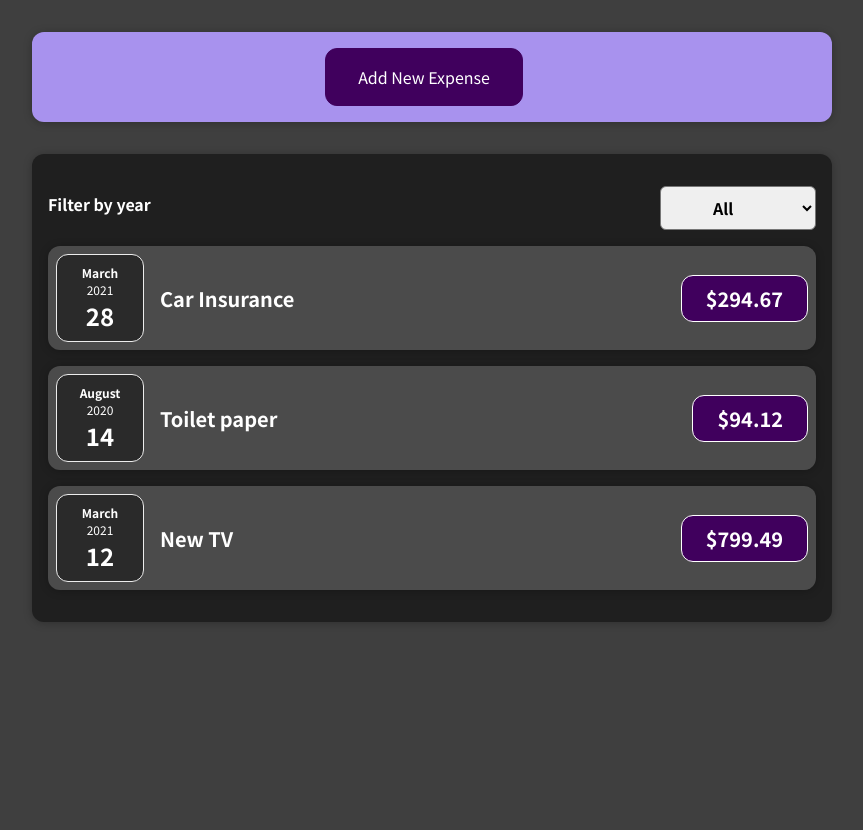
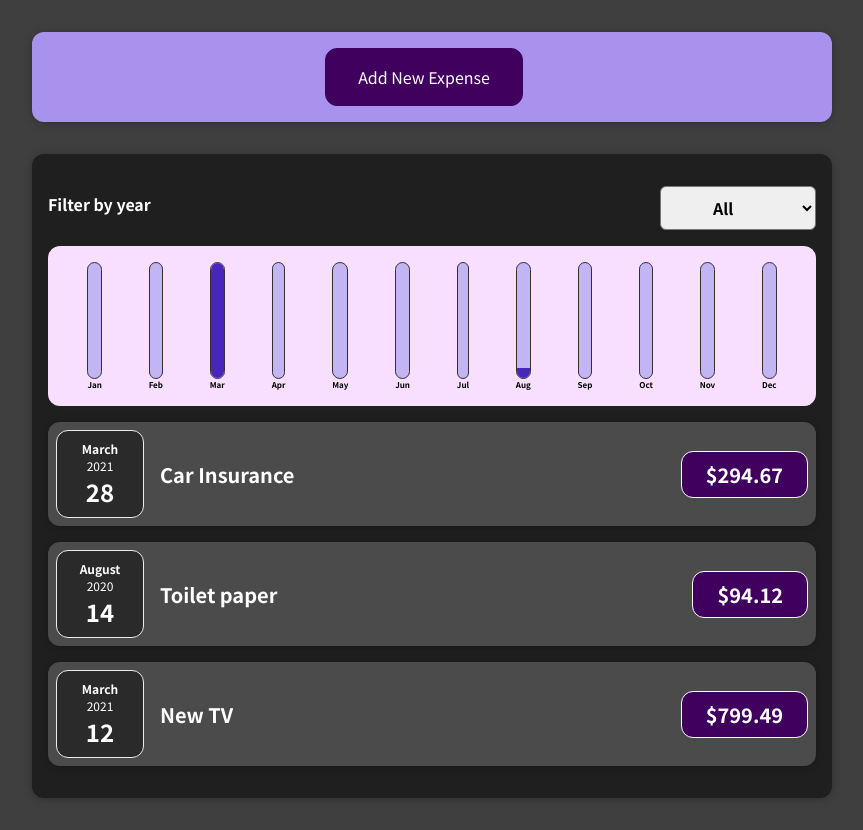
Before and after one commit to davitorress/reactjs_compass-course, a React (Create React App) app in the folder react-complete-guide/: page / in a window 1280 px wide. Shown: the whole page, without its empty margins (208-1071 px from the left). Before the commit the page ends 800 px from the top, so only its background shows below. Built offline with nearby package versions, Linux system fonts and the light colour scheme.

Commit message:
chart bars added

```diff
--- /dev/null
+++ b/react-complete-guide/src/components/Chart/Chart.css
@@ -0,0 +1,11 @@
+.chart {
+	padding: 1rem;
+	height: 10rem;
+
+	display: flex;
+	justify-content: space-around;
+	text-align: center;
+
+	border-radius: 12px;
+	background-color: #f8dfff;
+}
--- /dev/null
+++ b/react-complete-guide/src/components/Chart/Chart.js
@@ -0,0 +1,18 @@
+import ChartBar from "./ChartBar";
+
+import "./Chart.css";
+
+function Chart(props) {
+	const dataPointsValue = props.dataPoints.map((dataPoint) => dataPoint.value);
+	const totalMaximum = Math.max(...dataPointsValue);
+
+	return (
+		<section className="chart">
+			{props.dataPoints.map((dataPoint) => (
+				<ChartBar key={dataPoint.label} value={dataPoint.value} maxValue={totalMaximum} label={dataPoint.label} />
+			))}
+		</section>
+	);
+}
+
+export default Chart;
--- /dev/null
+++ b/react-complete-guide/src/components/Chart/ChartBar.css
@@ -0,0 +1,33 @@
+.chart-bar {
+	height: 100%;
+
+	display: flex;
+	flex-direction: column;
+	align-items: center;
+}
+
+.chart-bar__inner {
+	width: 100%;
+	height: 100%;
+
+	display: flex;
+	flex-direction: column;
+	justify-content: flex-end;
+	overflow: hidden;
+
+	border-radius: 12px;
+	border: 1px solid #313131;
+	background-color: #c3b4f3;
+}
+
+.chart-bar__fill {
+	width: 100%;
+	background-color: #4826b9;
+	transition: all 0.3s ease-out;
+}
+
+.chart-bar__label {
+	font-weight: 700;
+	font-size: 0.5rem;
+	text-align: center;
+}
--- /dev/null
+++ b/react-complete-guide/src/components/Chart/ChartBar.js
@@ -0,0 +1,17 @@
+import "./ChartBar.css";
+
+function ChartBar(props) {
+	let barFillHeight = props.maxValue > 0 ? Math.round((props.value / props.maxValue) * 100) + "%" : "0%";
+
+	return (
+		<section className="chart-bar">
+			<div className="chart-bar__inner">
+				<div className="chart-bar__fill" style={{ height: barFillHeight }}></div>
+			</div>
+
+			<div className="chart-bar__label">{props.label}</div>
+		</section>
+	);
+}
+
+export default ChartBar;
--- a/react-complete-guide/src/components/Expenses/Expenses.js
+++ b/react-complete-guide/src/components/Expenses/Expenses.js
@@ -2,6 +2,7 @@
 
 import Card from "../UI/Card";
 import ExpensesFilter from "./ExpensesFilter";
+import ExpensesChart from "./ExpensesChart";
 import ExpensesList from "./ExpensesList";
 
 import "./Expenses.css";
@@ -20,6 +21,7 @@
 	return (
 		<Card className="expenses">
 			<ExpensesFilter selectedYear={filteredYear} onChangeFilter={filterHandler} />
+			<ExpensesChart expenses={filteredExpenses} />
 			<ExpensesList items={filteredExpenses} />
 		</Card>
 	);
--- /dev/null
+++ b/react-complete-guide/src/components/Expenses/ExpensesChart.js
@@ -0,0 +1,27 @@
+import Chart from "../Chart/Chart";
+
+function ExpensesChart(props) {
+	const chartDataPoints = [
+		{ label: "Jan", value: 0 },
+		{ label: "Feb", value: 0 },
+		{ label: "Mar", value: 0 },
+		{ label: "Apr", value: 0 },
+		{ label: "May", value: 0 },
+		{ label: "Jun", value: 0 },
+		{ label: "Jul", value: 0 },
+		{ label: "Aug", value: 0 },
+		{ label: "Sep", value: 0 },
+		{ label: "Oct", value: 0 },
+		{ label: "Nov", value: 0 },
+		{ label: "Dec", value: 0 },
+	];
+
+	for (const expense of props.expenses) {
+		const expenseMonth = expense.date.getMonth();
+		chartDataPoints[expenseMonth].value += expense.amount;
+	}
+
+	return <Chart dataPoints={chartDataPoints} />;
+}
+
+export default ExpensesChart;
--- a/react-complete-guide/src/components/Expenses/ExpensesList.css
+++ b/react-complete-guide/src/components/Expenses/ExpensesList.css
@@ -4,6 +4,7 @@
 }
 
 .expenses-list__fallback {
+	margin: 1rem;
 	color: #fff;
 	text-align: center;
 }
--- a/react-complete-guide/src/components/NewExpense/ExpenseForm.js
+++ b/react-complete-guide/src/components/NewExpense/ExpenseForm.js
@@ -35,7 +35,7 @@
 
 		const expenseData = {
 			title: userInput.enteredTitle,
-			amount: userInput.enteredAmount,
+			amount: +userInput.enteredAmount,
 			date: new Date(
 				userInput.enteredDate.split("-")[0],
 				+userInput.enteredDate.split("-")[1] - 1,
```
